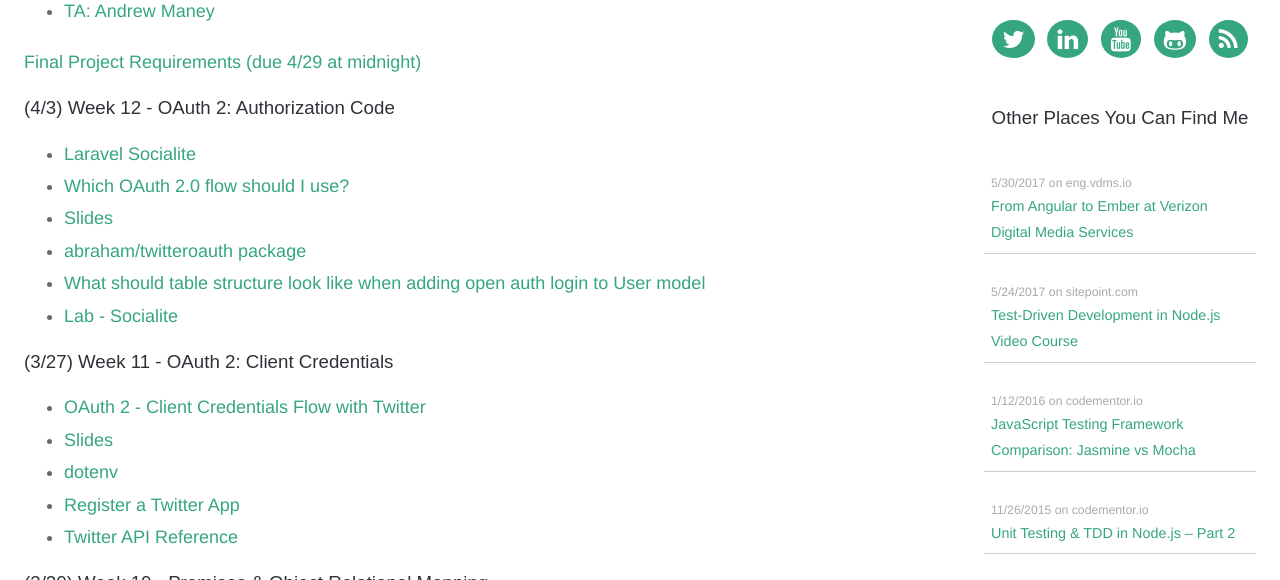
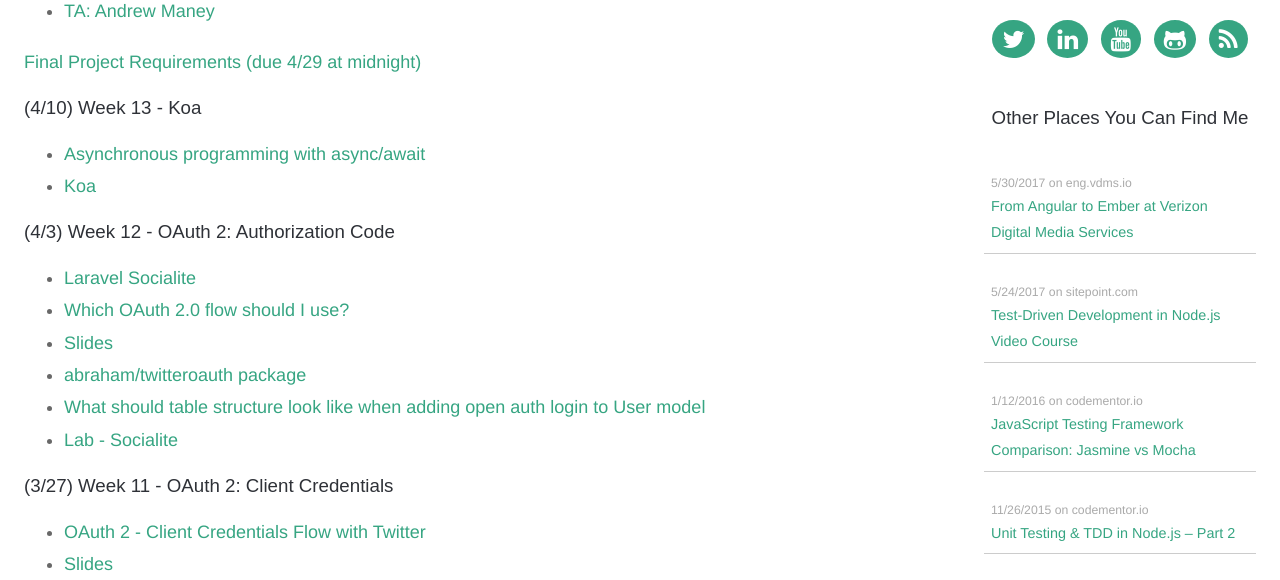
Before and after one commit to iamdtang/skaterdav85.github.io, a Jekyll site: the page built from teaching/2018/itp405.md, in a window 1280 px wide and 900 px high, cut to the strip 320-900 px from the top of the window. Built offline with Jekyll 4.4.1, drawn with Linux system fonts in a browser that asks for light colours; nearby versions of some CDN libraries.

Commit message:
Update itp405.md

```diff
--- a/teaching/2018/itp405.md
+++ b/teaching/2018/itp405.md
@@ -14,6 +14,11 @@ layout: default
 <!-- * [Cookies vs Tokens: The Definitive Guide](https://auth0.com/blog/cookies-vs-tokens-definitive-guide/)
 * https://stackoverflow.com/questions/14221722/set-cookie-on-browser-with-ajax-request-via-cors
 * https://stackoverflow.com/questions/8863571/cors-request-why-are-the-cookies-not-sent -->
+
+### (4/10) Week 13 - Koa
+
+* [Asynchronous programming with async/await](https://javascript.info/async-await)
+* [Koa](http://koajs.com/)
 
 ### (4/3) Week 12 - OAuth 2: Authorization Code
 
```
